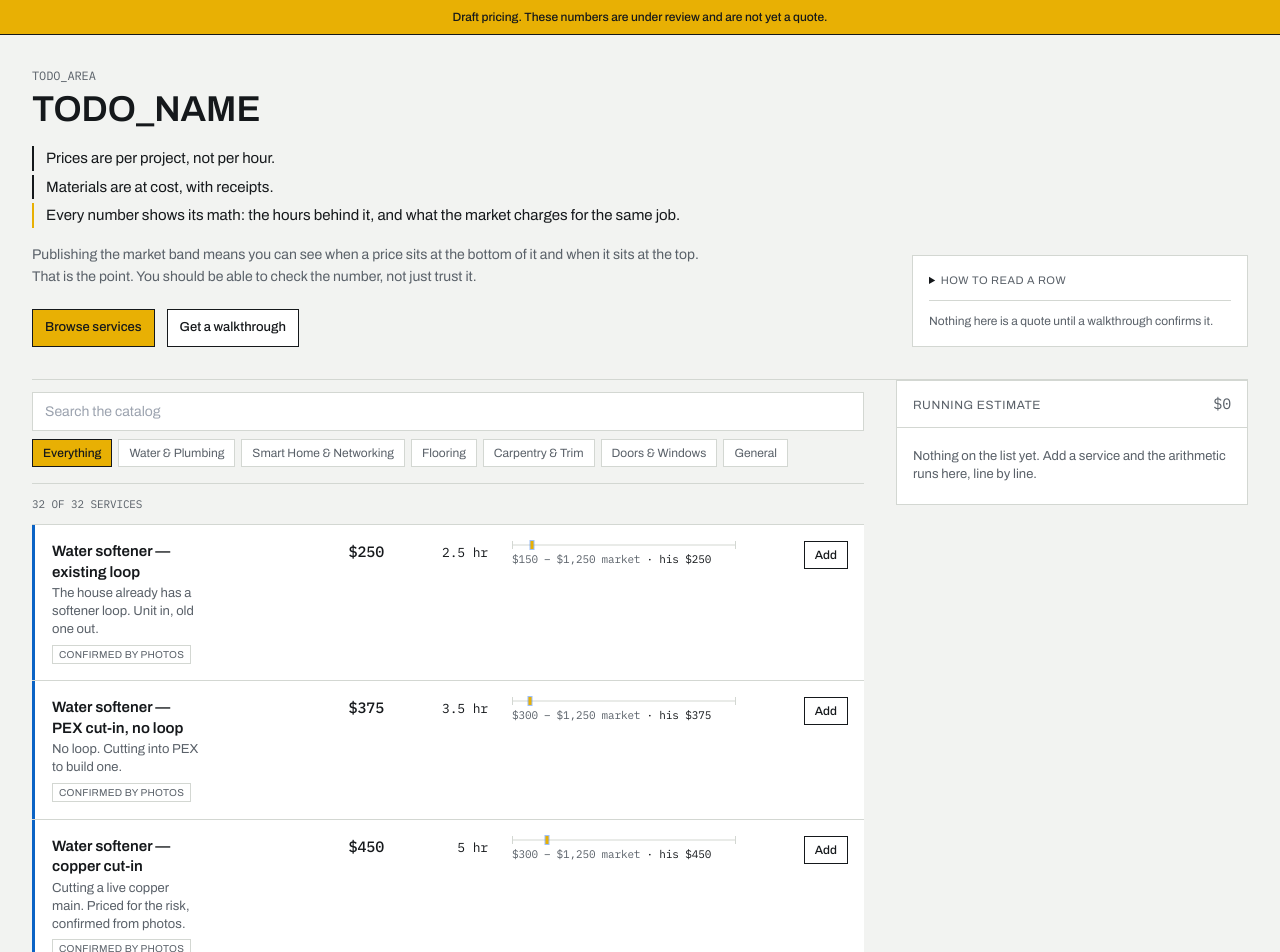
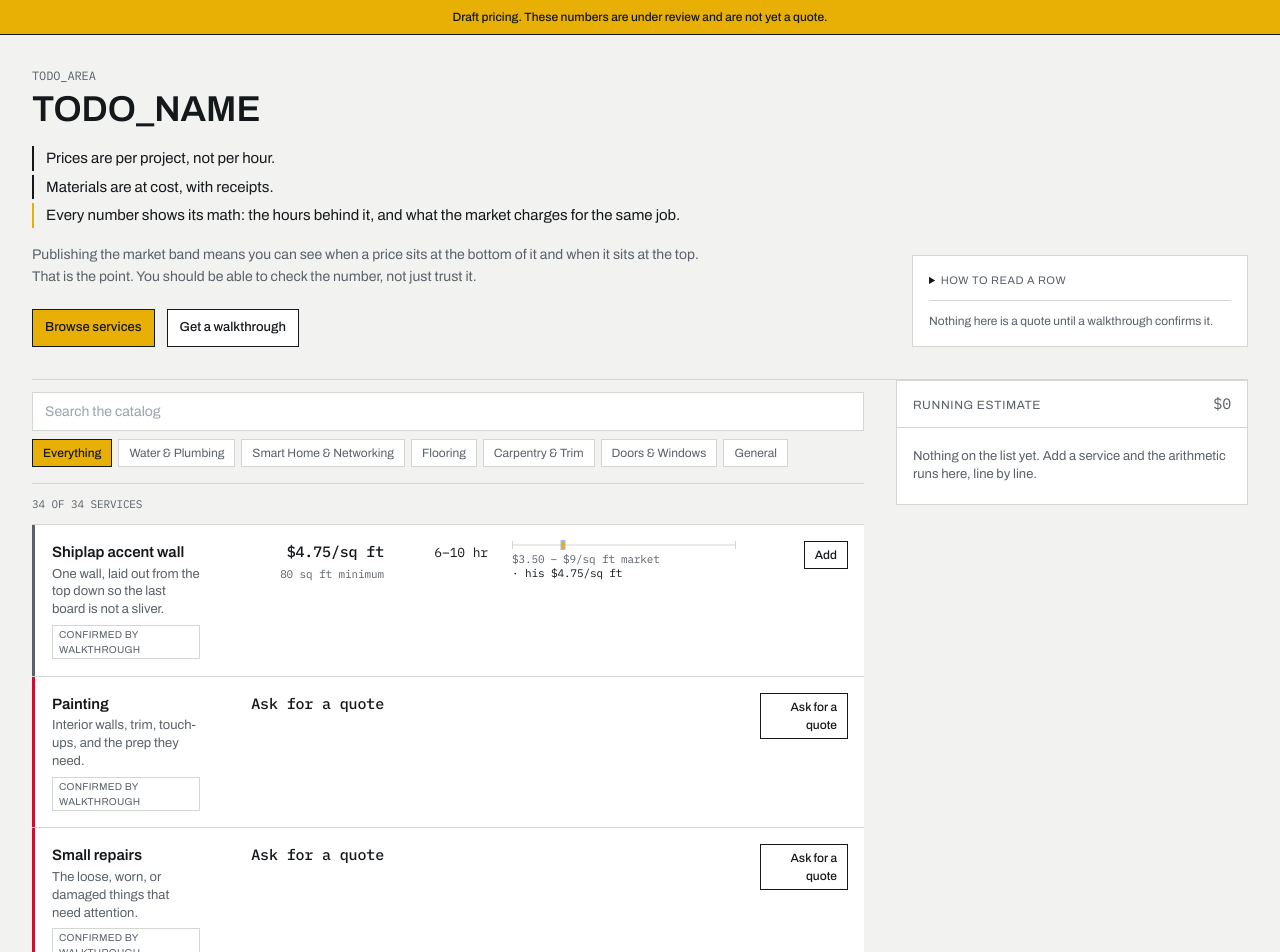
Before and after one commit to dbeihl/priced-catalog, a React (Vite) app: page / in a window 1280 px wide. Shown: the top 952 px of the page. Built offline with nearby package versions, Linux system fonts and the light colour scheme.

Commit message:
Lead with quote-only services

```diff
--- a/src/components/BandRule.tsx
+++ b/src/components/BandRule.tsx
@@ -23,6 +23,7 @@ export function BandRule({
 }) {
   const position = bandPosition(service);
   const value = bandValue(service);
+  if (!service.marketBand) return null;
   const { low, high, unit, source, note } = service.marketBand;
   const suffix =
     unit === "project" || unit === "room" || unit === "day"
--- a/src/components/DetailPanel.tsx
+++ b/src/components/DetailPanel.tsx
@@ -70,9 +70,11 @@ export function DetailPanel({
               </h2>
               <p className="fig mt-1 text-[15px]">
                 {headlinePrice(service)}
+                {service.basis && (
                   <span className="ml-2 text-[13px] text-ink-2">
                     {hoursLabel(service.basis.hours)}
                   </span>
+                )}
               </p>
             </div>
             <button
@@ -87,6 +89,7 @@ export function DetailPanel({
           <div className="flex-1 space-y-4 overflow-y-auto px-5 py-4">
             <p className="text-[14px] leading-relaxed">{service.description}</p>
 
+            {service.basis && (
               <Section title="Where this number comes from">
                 <p className="text-[14px] leading-relaxed">
                   {hoursLabel(service.basis.hours)} of work.
@@ -98,10 +101,13 @@ export function DetailPanel({
                   </p>
                 )}
               </Section>
+            )}
 
+            {service.marketBand && (
               <Section title="What the market charges">
                 <BandRule service={service} expanded />
               </Section>
+            )}
 
             {service.pricing.assumptions &&
               service.pricing.assumptions.length > 0 && (
@@ -199,6 +205,15 @@ export function DetailPanel({
                 Request a walkthrough
               </a>
             )}
+            {service.pricing.model === "quote-only" ? (
+              <a
+                href="#contact"
+                onClick={onClose}
+                className="block w-full border border-ink bg-mark px-3 py-2 text-center text-[13px] font-semibold hover:bg-transparent"
+              >
+                Ask for a quote
+              </a>
+            ) : (
               <button
                 type="button"
                 onClick={() => onAdd(service.id)}
@@ -206,6 +221,7 @@ export function DetailPanel({
               >
                 Add to estimate
               </button>
+            )}
           </footer>
         </div>
       )}
--- a/src/components/ServiceRow.tsx
+++ b/src/components/ServiceRow.tsx
@@ -62,8 +62,9 @@ export function ServiceRow({
           )}
         </div>
 
-        {/* hours — the reason the site exists */}
         <div className="lg:text-right">
+          {service.basis && (
+            <>
               <span className="fig text-[13px]">
                 {hoursLabel(service.basis.hours)}
               </span>
@@ -72,15 +73,23 @@ export function ServiceRow({
                   {service.basis.pace}
                 </span>
               )}
+            </>
+          )}
         </div>
 
-        {/* market band */}
         <div className="min-w-0">
-          <BandRule service={service} />
+          {service.marketBand && <BandRule service={service} />}
         </div>
 
-        {/* add */}
         <div className="lg:text-right">
+          {service.pricing.model === "quote-only" ? (
+            <a
+              href="#contact"
+              className="inline-block border border-ink px-2.5 py-1 text-[12px] font-medium hover:bg-mark"
+            >
+              Ask for a quote
+            </a>
+          ) : (
             <button
               type="button"
               onClick={onAdd}
@@ -88,6 +97,7 @@ export function ServiceRow({
             >
               {inEstimate ? "Add again" : "Add"}
             </button>
+          )}
         </div>
       </div>
     </li>
--- a/src/data/services.ts
+++ b/src/data/services.ts
@@ -1,14 +1,10 @@
 import type { Service } from "../types";
 
 /**
- * Every price here was derived at an $85/hr effective rate (see pricing.effectiveRate
- * in site.config.ts). The rate itself is never rendered, the hours are, so anyone
- * can divide.
- *
- * Every marketBand.source is a real 2026 figure. SOURCES.md carries the URLs.
- * A service without a defensible basis and marketBand does not belong in this file.
+ * Priced entries publish their hours and market bands; SOURCES.md carries the links.
+ * Quote-only entries intentionally omit both until their prices are signed off.
  */
-export const services: Service[] = [
+const catalogServices: Service[] = [
   // ── Water & Plumbing ──────────────────────────────────────────────────────
   {
     id: "softener-existing-loop",
@@ -824,6 +820,32 @@ export const services: Service[] = [
     status: "offered",
   },
   {
+    id: "painting",
+    name: "Painting",
+    category: "general",
+    blurb: "Interior walls, trim, touch-ups, and the prep they need.",
+    description:
+      "Interior painting for walls, trim, touch-ups, and the preparation needed for a durable finish. I confirm the surfaces, prep, paint, and scope in a walkthrough before providing a written quote.",
+    pricing: { model: "quote-only", unit: "project" },
+    materials: "client-supplied",
+    includes: ["Walkthrough", "Scope confirmation", "Written quote"],
+    confirmBy: "walkthrough",
+    status: "offered",
+  },
+  {
+    id: "small-repairs",
+    name: "Small repairs",
+    category: "general",
+    blurb: "The loose, worn, or damaged things that need attention.",
+    description:
+      "Small household repairs such as loose trim, damaged drywall, sticking doors, and hardware fixes. I look at the condition and materials in a walkthrough, then provide a written quote for the right repair.",
+    pricing: { model: "quote-only", unit: "project" },
+    materials: "client-supplied",
+    includes: ["Walkthrough", "Scope confirmation", "Written quote"],
+    confirmBy: "walkthrough",
+    status: "offered",
+  },
+  {
     id: "board-batten-wall",
     name: "Board-and-batten accent wall",
     category: "carpentry",
@@ -1265,3 +1287,14 @@ export const services: Service[] = [
     status: "offered",
   },
 ];
+
+const leadServiceIds = ["shiplap-wall", "painting", "small-repairs"];
+
+export const services = [...catalogServices].sort((a, b) => {
+  const aIndex = leadServiceIds.indexOf(a.id);
+  const bIndex = leadServiceIds.indexOf(b.id);
+  if (aIndex === -1 && bIndex === -1) return 0;
+  if (aIndex === -1) return 1;
+  if (bIndex === -1) return -1;
+  return aIndex - bIndex;
+});
--- a/src/lib/format.ts
+++ b/src/lib/format.ts
@@ -36,7 +36,7 @@ export function hoursLabel(hours: number | [number, number]): string {
 /** The headline price for a catalog row. */
 export function headlinePrice(service: Service): string {
   const p = service.pricing;
-  if (p.model === "quote-only") return "Quote";
+  if (p.model === "quote-only") return "Ask for a quote";
   if (p.firstPrice !== undefined) {
     const additional = p.additionalPrice;
     return additional === undefined
@@ -52,6 +52,7 @@ export function headlinePrice(service: Service): string {
 }
 
 export function marketBandLabel(service: Service): string {
+  if (!service.marketBand) return "";
   const { low, high, unit } = service.marketBand;
   const suffix =
     unit === "project" || unit === "room" || unit === "day"
@@ -66,6 +67,7 @@ export function marketBandLabel(service: Service): string {
  */
 export function bandPosition(service: Service): number | null {
   const p = service.pricing;
+  if (!service.marketBand) return null;
   const value =
     p.rate ??
     p.firstPrice ??
--- a/src/types.ts
+++ b/src/types.ts
@@ -45,13 +45,12 @@ export interface Service {
     assumptions?: string[];
   };
 
-  // The reason this site exists. Required, not optional.
-  basis: {
+  basis?: {
     hours: number | [number, number];
     pace?: string;
     note?: string;
   };
-  marketBand: {
+  marketBand?: {
     low: number;
     high: number;
     unit: Unit;
```
Also changed, not shown: 2 other files (tests, documents, lock files or other folders). Lines whose indentation alone changed are shown as unchanged.
